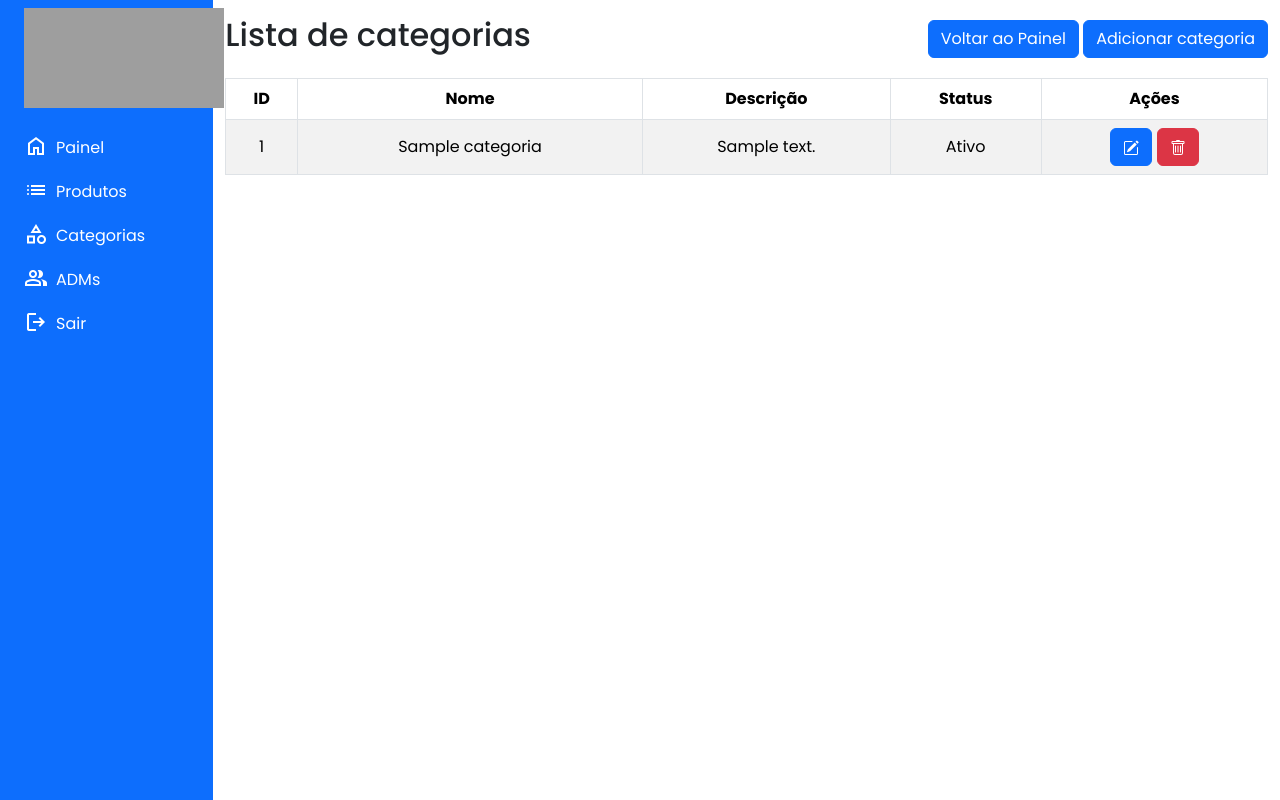
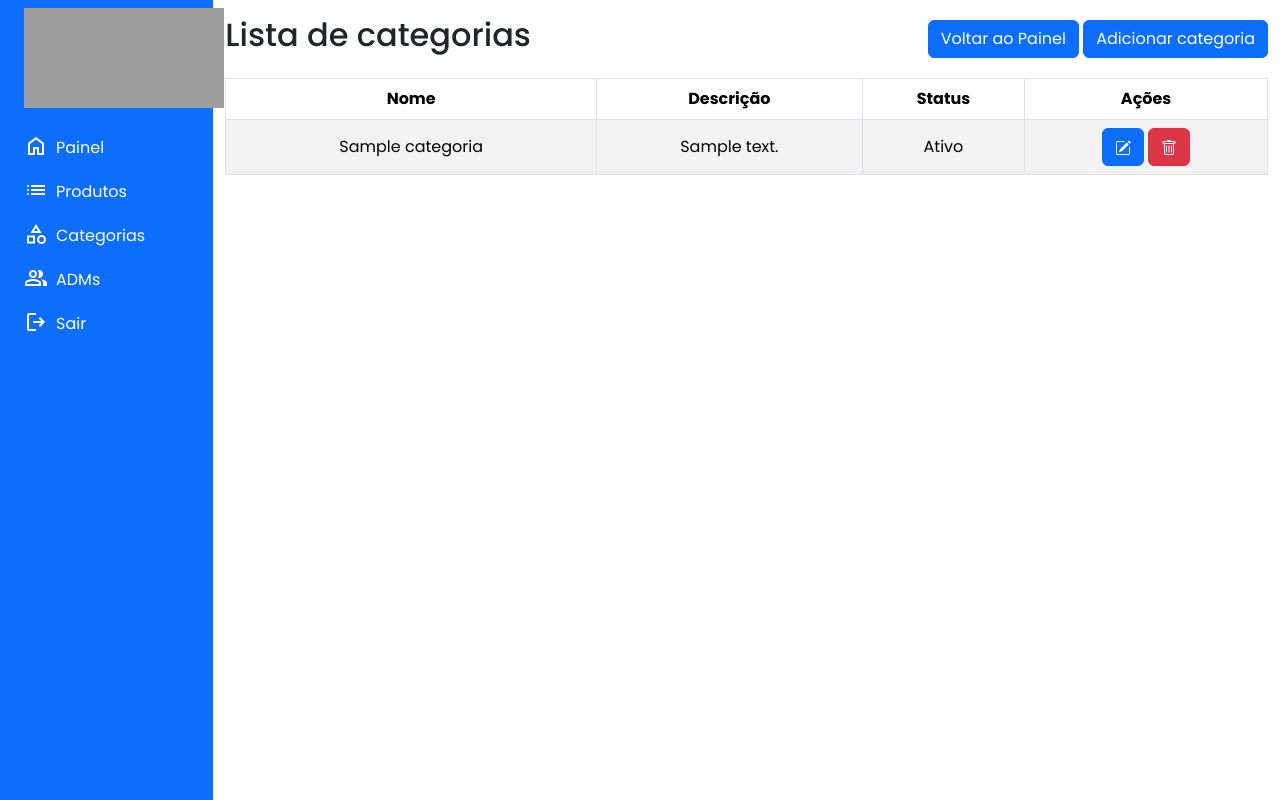
Before and after one commit to thfrod/ticket-manager, a PHP site: page /administrador/listar_categorias.php in a window 1280 px wide. Run offline with PHP 8.4, Linux system fonts and the light colour scheme; a user stored in the database is signed in; tables that the repository leaves empty or names only in its code hold one stand-in row (values such as "Sample post"); grey boxes are pictures that could not be loaded.

Commit message:
remoção coluna id das categorias

```diff
--- a/administrador/listar_categorias.php
+++ b/administrador/listar_categorias.php
@@ -37,7 +37,7 @@ try {
 
             <thead>
                 <tr>
-                    <th scope="col" class="text-center">ID</th>
+                    <!-- <th scope="col" class="text-center">ID</th> -->
                     <th scope="col" class="text-center">Nome</th>
                     <th scope="col" class="text-center">Descrição</th>
                     <th scope="col" class="text-center">Status</th>
@@ -49,9 +49,9 @@ try {
                 <?php foreach ($categorias as $categoria): ?>
                     <tr>
 
-                        <td class="text-center">
+                        <!-- <td class="text-center">
                             <?php echo $categoria['CATEGORIA_ID']; ?>
-                        </td>
+                        </td> -->
                         <td class="text-center">
                             <?php echo $categoria['CATEGORIA_NOME']; ?>
                         </td>
```
